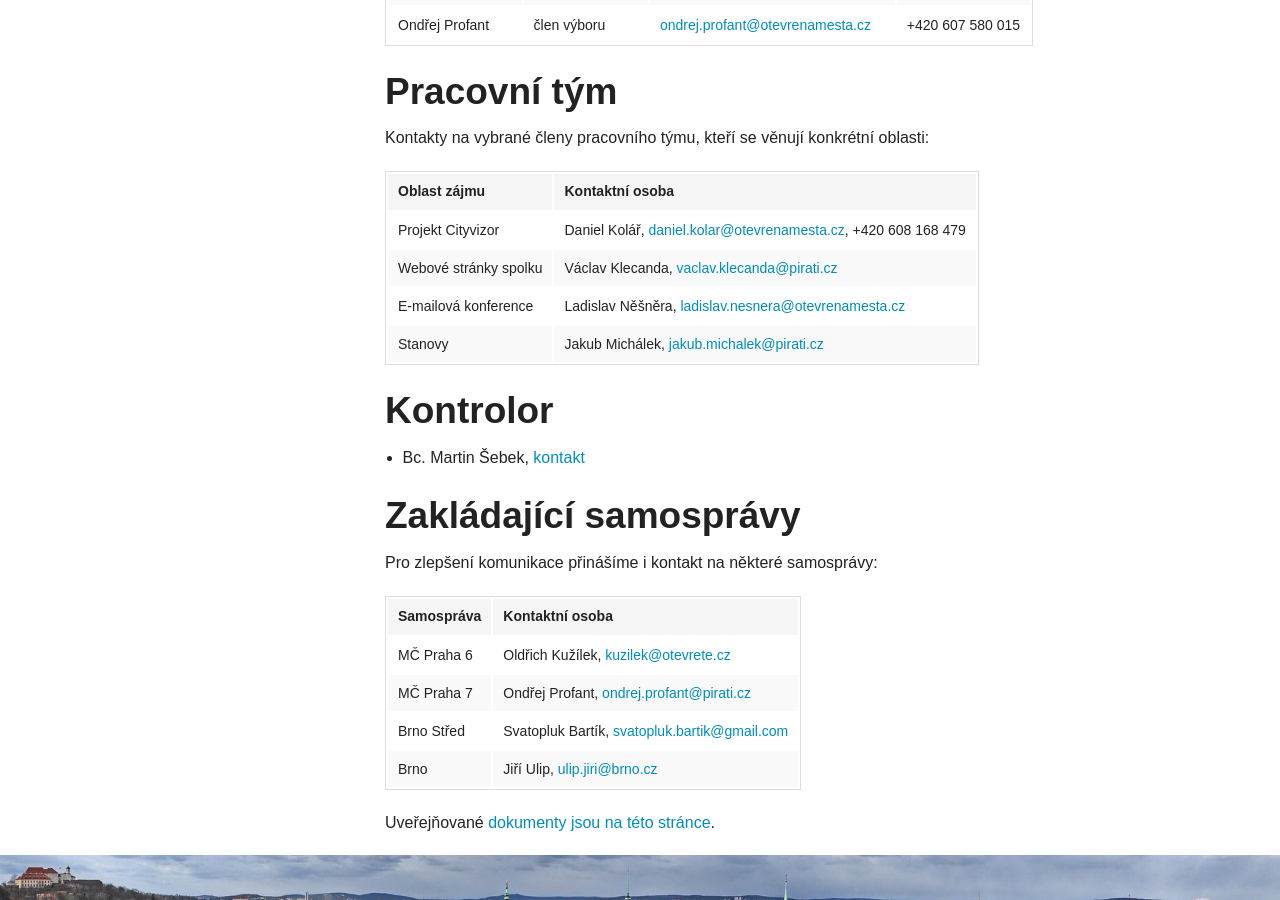
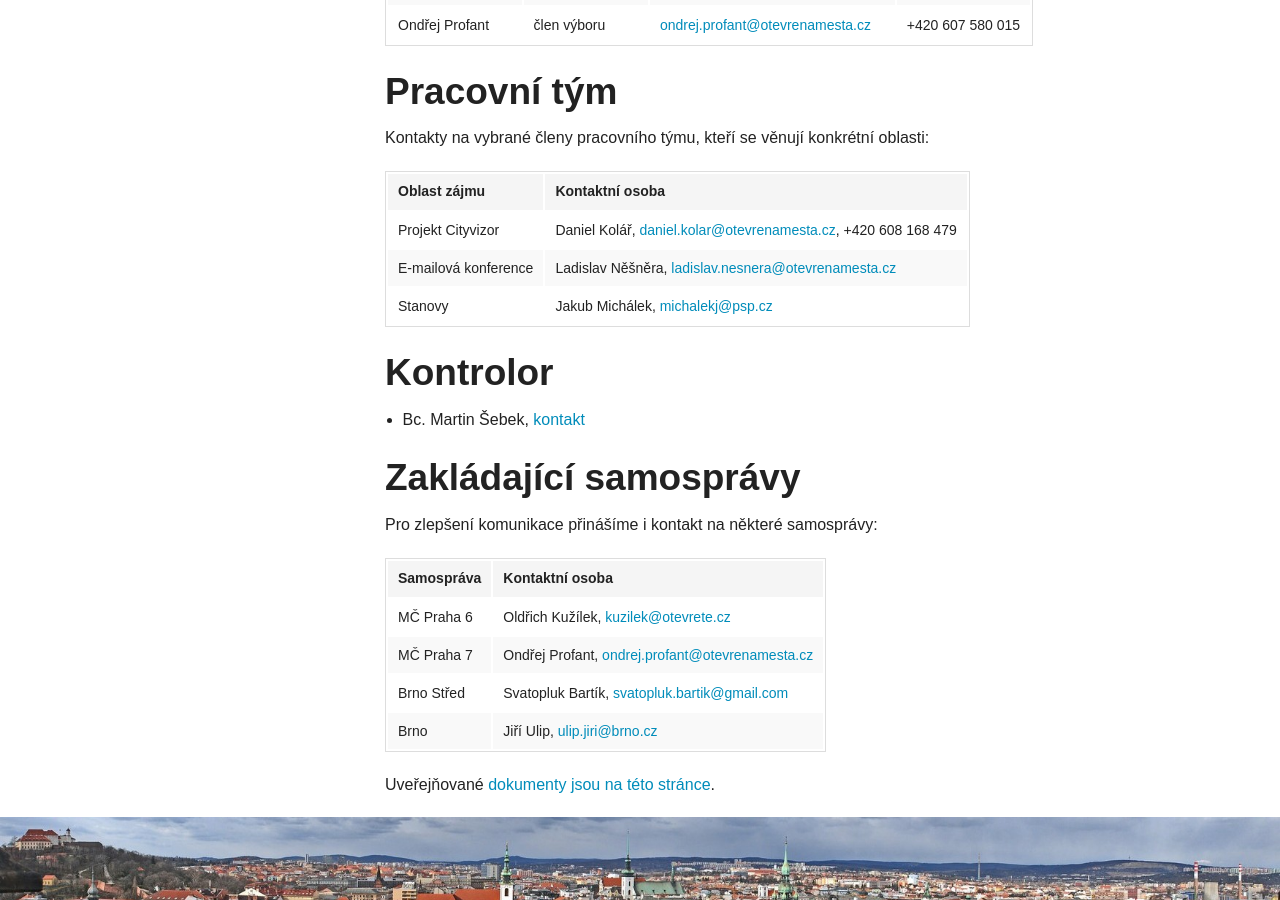
Before and after one commit to otevrenamesta/otevrenamesta.github.io, a Jekyll site: the page built from pages/kontakty.md, in a window 1280 px wide and 900 px high, scrolled down 846 px. Built offline with Jekyll 4.4.1, drawn with Linux system fonts in a browser that asks for light colours; nearby versions of some CDN libraries; library files that are not in the unit come from our copies.

Commit message:
aktualizace kontaktů

```diff
--- a/_includes/footer.html
+++ b/_includes/footer.html
@@ -50,7 +50,7 @@
       Otevřená města, 2014-2015. Šiřte za podmínek licence
       <a href="http://creativecommons.org/licenses/by-sa/4.0/">
         <img src="https://licensebuttons.net/l/by-sa/4.0/80x15.png" alt="Creative commons Uveďte autora – Zachovejte licenci 4.0"/>      </a>.<br/>
-      Web <a href="mailto:jakub.michalek@pirati.cz">Jakub Michálek</a> •
+      Web <a href="mailto:michalekj@psp.cz">Jakub Michálek</a> •
       Webmaster: <a href="mailto:info@vxk.cz">Václav Klecanda</a> •
       <a href="/citace/">Použitá díla</a>
     </p>
--- a/pages/kontakty.md
+++ b/pages/kontakty.md
@@ -46,9 +46,8 @@ Kontakty na vybrané členy pracovního týmu, kteří se věnují konkrétní o
 Oblast zájmu | Kontaktní osoba
 --- | ---
 Projekt Cityvizor | Daniel Kolář, <daniel.kolar@otevrenamesta.cz>, +420 608 168 479
-Webové stránky spolku | Václav Klecanda, <vaclav.klecanda@pirati.cz>
 E-mailová konference | Ladislav Něšněra, <ladislav.nesnera@otevrenamesta.cz>
-Stanovy | Jakub Michálek, <jakub.michalek@pirati.cz>
+Stanovy | Jakub Michálek, <michalekj@psp.cz>
 
 ## Kontrolor
 
@@ -61,7 +60,7 @@ Pro zlepšení komunikace přinášíme i kontakt na některé samosprávy:
 Samospráva | Kontaktní osoba
 --- | ---
 MČ Praha 6 | Oldřich Kužílek, <kuzilek@otevrete.cz>
-MČ Praha 7 | Ondřej Profant, <ondrej.profant@pirati.cz>
+MČ Praha 7 | Ondřej Profant, <ondrej.profant@otevrenamesta.cz>
 Brno Střed | Svatopluk Bartík, <svatopluk.bartik@gmail.com>
 Brno | Jiří Ulip, <ulip.jiri@brno.cz>
 
```
